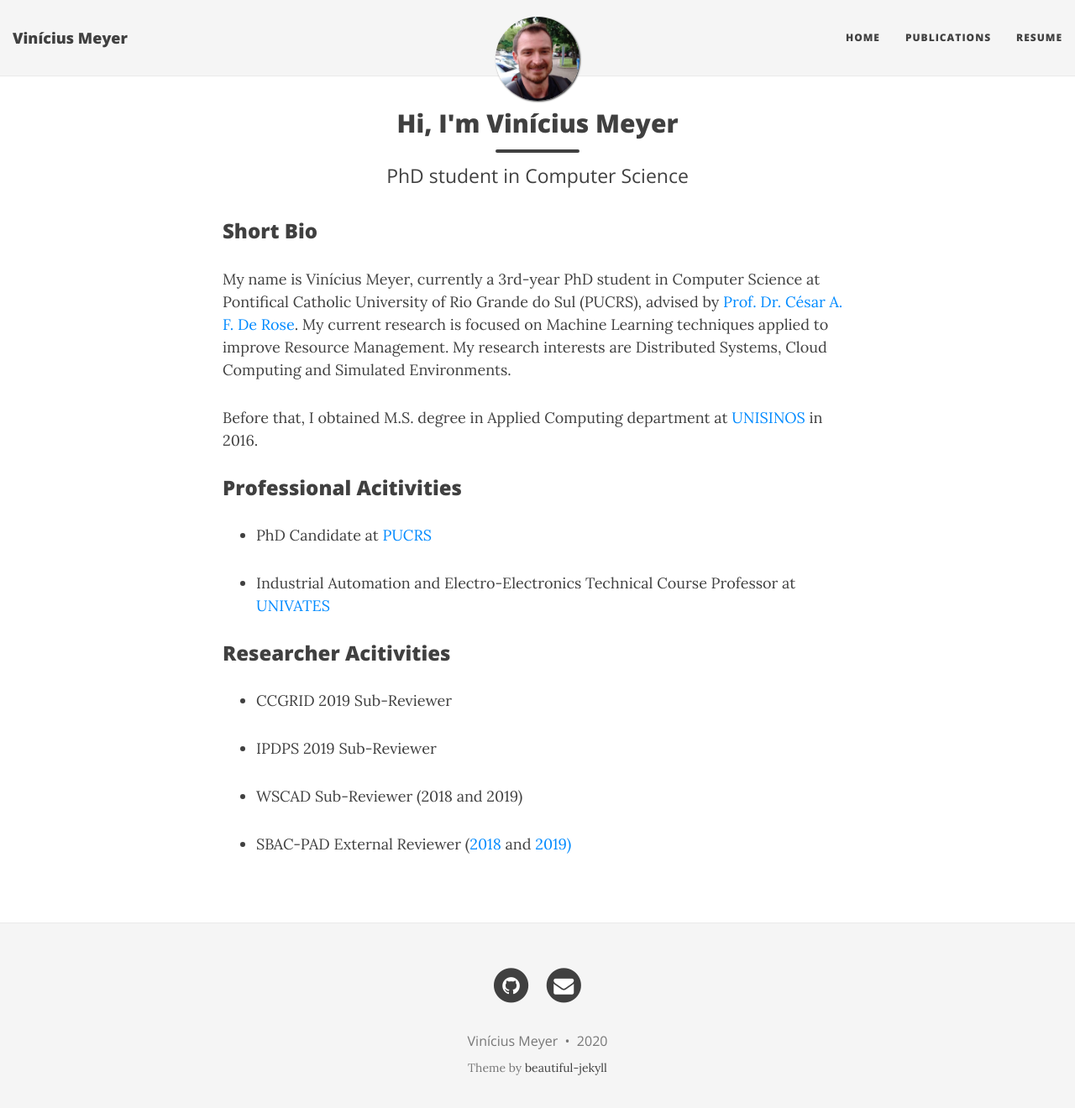
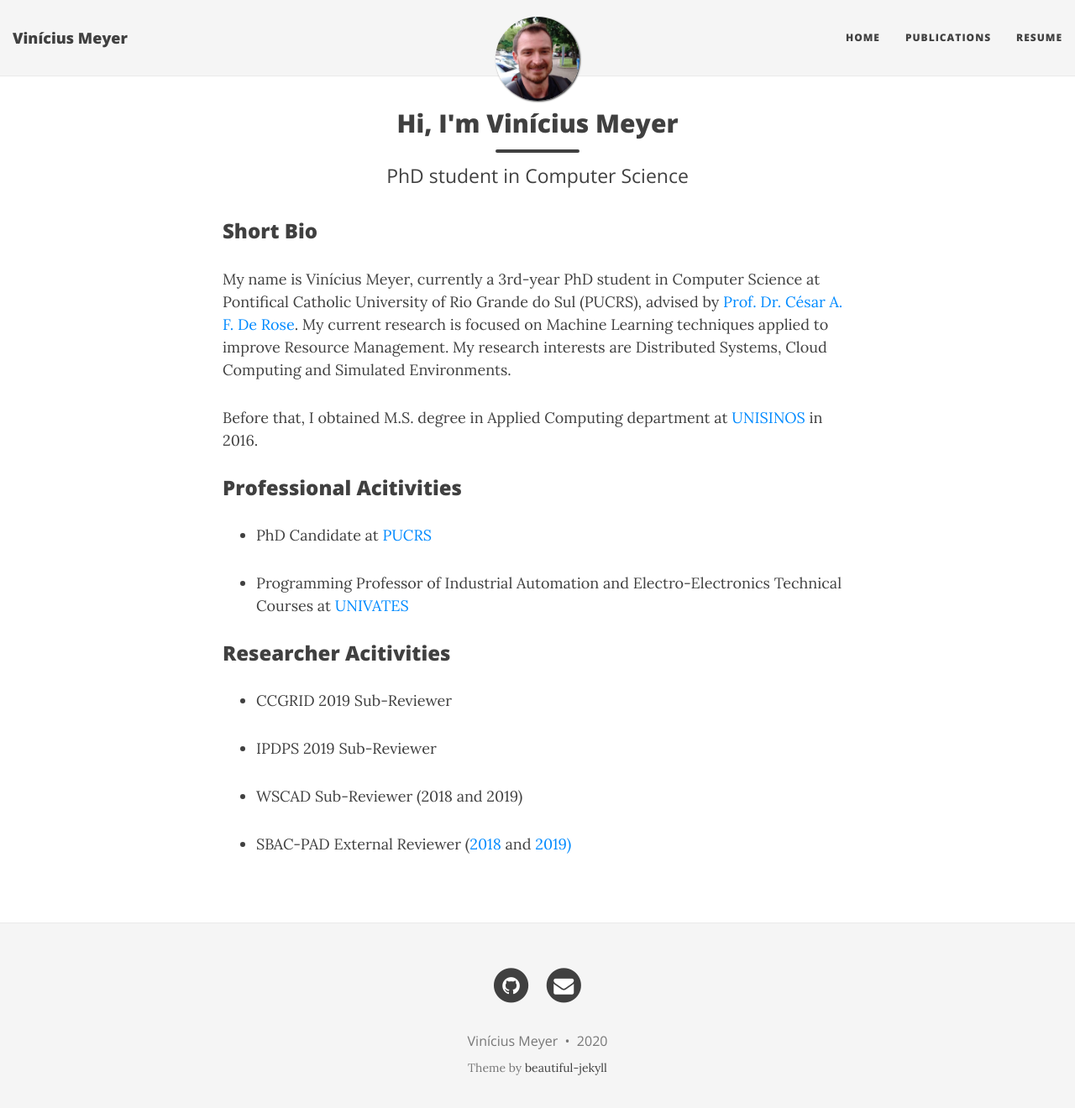
Before and after one commit to ViniciusMeyer/viniciusmeyer.github.io, a Jekyll site: the page built from index.html, in a window 1280 px wide and 1333 px high. Shown: the top 1320 px of the window at 84% size. Built offline with Jekyll 4.4.1, drawn with Linux system fonts in a browser that asks for light colours; nearby versions of some CDN libraries; the list of posts is cut into pages by our own code.

Commit message:
Update index.html

```diff
--- a/index.html
+++ b/index.html
@@ -13,7 +13,7 @@ use-site-title: true
 <h3>Professional Acitivities</h3>
 <ul>
   <li><p>PhD Candidate at <a href="http://www.pucrs.br/en/">PUCRS</a></p></li>
-  <li><p> Industrial Automation and Electro-Electronics Technical Course Professor at <a href="https://www.univates.br/en/">UNIVATES</a></p></li>
+  <li><p>Programming Professor of Industrial Automation and Electro-Electronics Technical Courses at <a href="https://www.univates.br/en/">UNIVATES</a></p></li>
 </ul>
 
 
```
